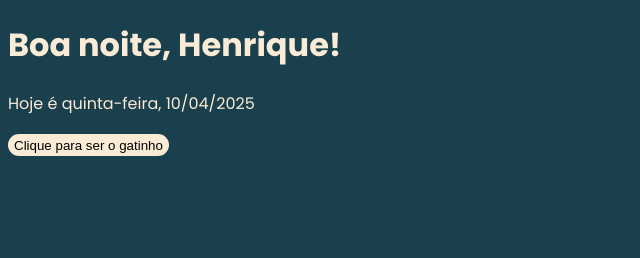
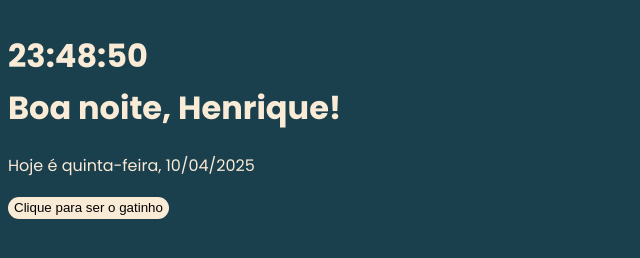
Before and after one commit to ataksksks/bomdia, a plain HTML site: page index.html in a window 1280 px wide. Shown: the whole page, without its empty margins (0-640 px from the left). Drawn offline with Linux system fonts and the light colour scheme.

Commit message:
Add files via upload

```diff
--- a/index.html
+++ b/index.html
@@ -9,9 +9,9 @@
 </head>
 <body>
     <div class="container">
+        <p id="relogio"></p>
         <p id="saudacao"></p>
         <p id="data"></p>
-        <p id="evento"></p>
     </div>
     <div class="click">
         <button id="botaoGatinho">Clique para ser o gatinho</button>
--- a/index.js
+++ b/index.js
@@ -1,6 +1,5 @@
 const saudacao = document.querySelector('#saudacao')
 const data = document.querySelector('#data')
-const imagem = document.createElement('img')
 const container = document.querySelector('.container')
 const evento = document.querySelector('#evento')
 let nome = 'Henrique'
@@ -82,3 +81,23 @@ botao.addEventListener('click', (e) => {
         saudacao.innerHTML = `<h1>Boa madrugada, ${nome}!</h1>`
     }
 })
+
+function atualizarRelogio() {
+    const agora = new Date();
+    let horas = agora.getHours();
+    let minutos = agora.getMinutes();
+    let segundos = agora.getSeconds();
+
+    horas = horas < 10 ? '0' + horas : horas;
+    minutos = minutos < 10 ? '0' + minutos : minutos;
+    segundos = segundos < 10 ? '0' + segundos : segundos;
+
+    const horaAtual = `${horas}:${minutos}:${segundos}`;
+    document.getElementById('relogio').textContent = horaAtual;
+}
+
+// Atualiza o relógio a cada 1 segundo
+setInterval(atualizarRelogio, 1000);
+
+// Atualiza imediatamente ao carregar
+atualizarRelogio();
--- a/style.css
+++ b/style.css
@@ -25,3 +25,8 @@ body{
     background-color: antiquewhite;
     color: black;
 }
+#relogio{
+font-size: 32px;
+font-weight: bold;
+max-height: 20px;
+}
```
